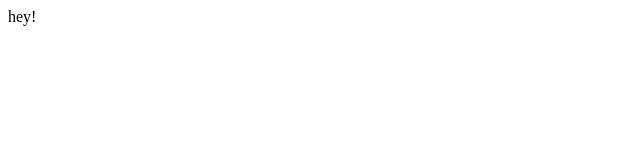
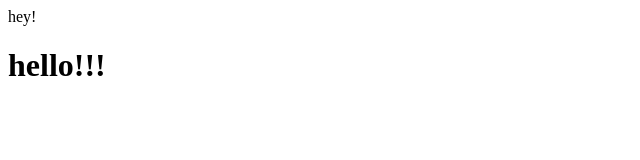
Before and after one commit to Ourstress/appGitTest, a plain HTML site: page index.html in a window 1280 px wide. Shown: the whole page, without its empty margins (0-640 px from the left). Drawn offline with Linux system fonts and the light colour scheme.

Commit message:
added h1 tag

```diff
--- a/index.html
+++ b/index.html
@@ -1 +1,2 @@
 hey!
+<h1>hello!!!</h1>
```
